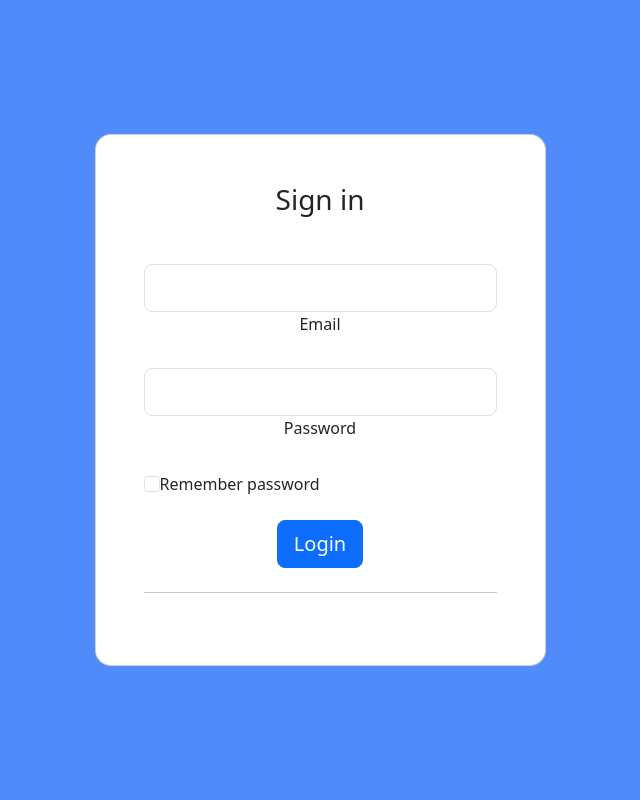
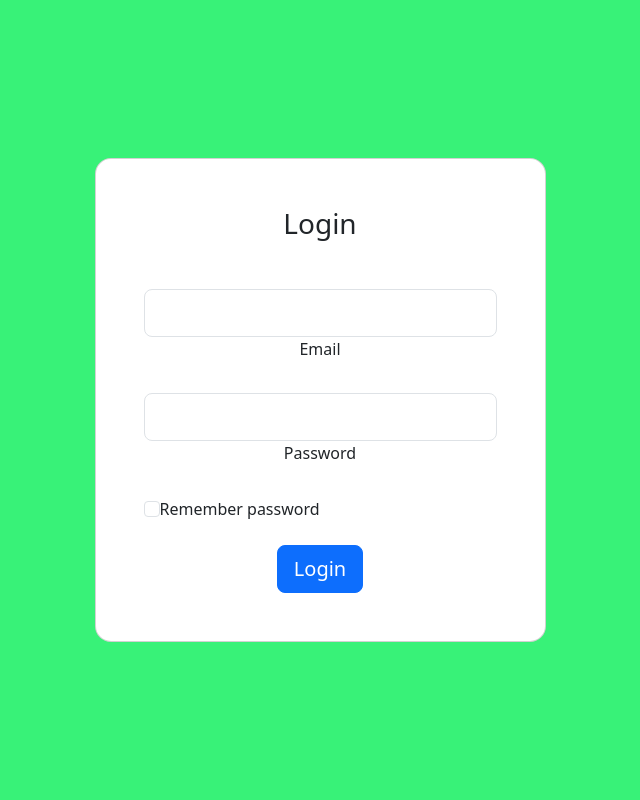
Before and after one commit to agstbelle/consubem2, a Django app: template templates/login.html in a window 1280 px wide. Shown: the whole page, without its empty margins (320-960 px from the left). Run offline with Django 4.2, Linux system fonts and the light colour scheme; the template is opened without the code that fills it, so the values that code supplies are empty.

Commit message:
atualização 1

```diff
--- a/templates/login.html
+++ b/templates/login.html
@@ -7,14 +7,14 @@
     <title>Login</title>
 </head>
 <body>
-    <section class="vh-100" style="background-color: #508bfc;">
+    <section class="vh-100" style="background-color: #38F278;">
         <div class="container py-5 h-100">
           <div class="row d-flex justify-content-center align-items-center h-100">
             <div class="col-12 col-md-8 col-lg-6 col-xl-5">
               <div class="card shadow-2-strong" style="border-radius: 1rem;">
                 <div class="card-body p-5 text-center">
 
-                  <h3 class="mb-5">Sign in</h3>
+                  <h3 class="mb-5">Login</h3>
 
                   <div class="form-outline mb-4">
                     <input type="email" id="typeEmailX-2" class="form-control form-control-lg" />
@@ -34,8 +34,6 @@
 
                   <button class="btn btn-primary btn-lg btn-block" type="submit">Login</button>
 
-                  <hr class="my-4">
-
                 </div>
               </div>
             </div>
```
